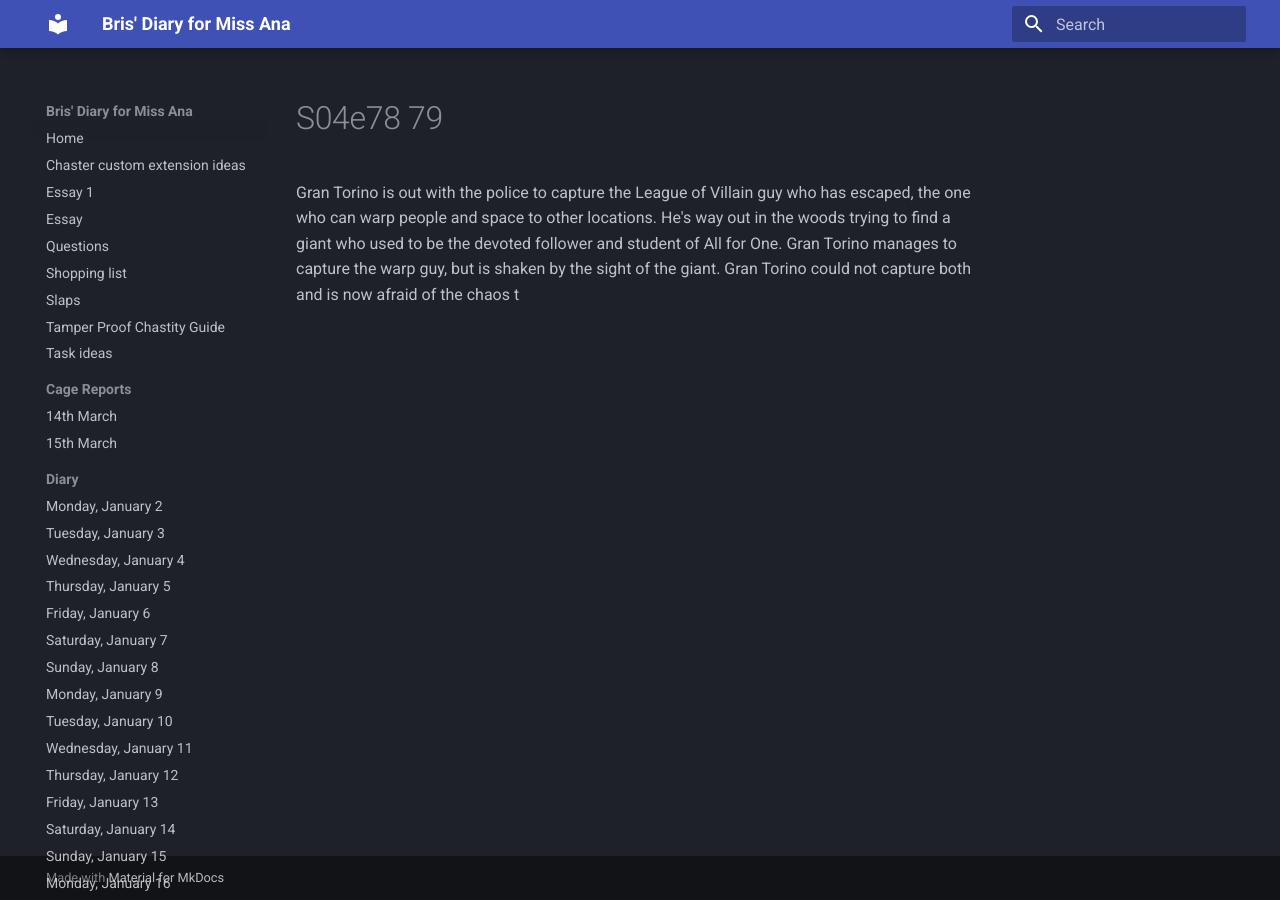
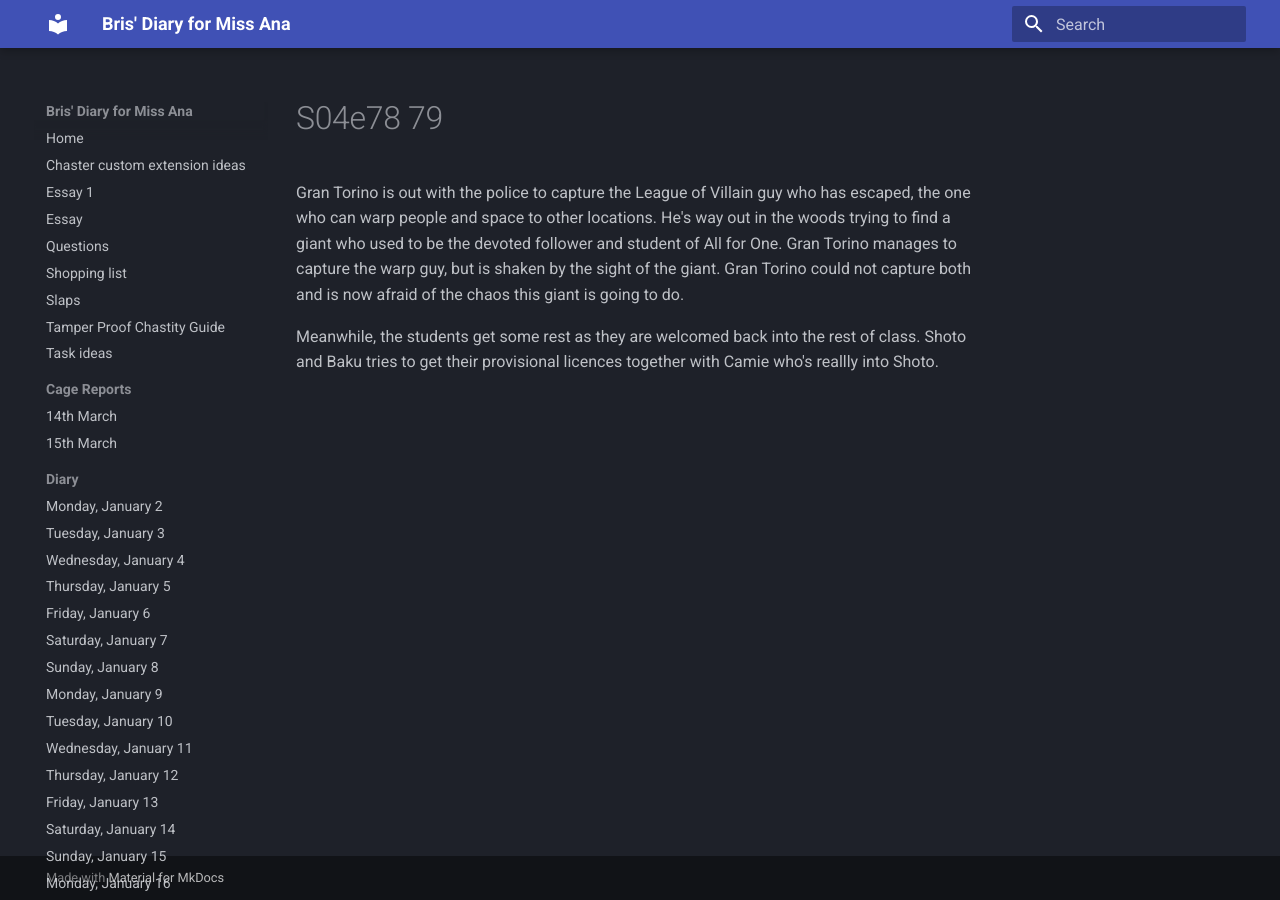
Before and after one commit to bris00/DFMA, an MkDocs documentation site: the page built from diary/Series/My Hero Academia/s04e78-79.md, in a window 1280 px wide. Built offline with MkDocs 1.6.1 and Material for MkDocs 9.7.7, drawn with Linux system fonts in a browser that asks for light colours.

Commit message:
vault backup: 2023-03-29 06:12:08
Affected files:
diary/Series/My Hero Academia/s04e78-79.md

```diff
--- a/diary/Series/My Hero Academia/s04e78-79.md
+++ b/diary/Series/My Hero Academia/s04e78-79.md
@@ -1 +1,3 @@
-Gran Torino is out with the police to capture the League of Villain guy who has escaped, the one who can warp people and space to other locations. He's way out in the woods trying to find a giant who used to be the devoted follower and student of All for One. Gran Torino manages to capture the warp guy, but is shaken by the sight of the giant. Gran Torino could not capture both and is now afraid of the chaos t
+Gran Torino is out with the police to capture the League of Villain guy who has escaped, the one who can warp people and space to other locations. He's way out in the woods trying to find a giant who used to be the devoted follower and student of All for One. Gran Torino manages to capture the warp guy, but is shaken by the sight of the giant. Gran Torino could not capture both and is now afraid of the chaos this giant is going to do.
+
+Meanwhile, the students get some rest as they are welcomed back into the rest of class. Shoto and Baku tries to get their provisional licences together with Camie who's reallly into Shoto.
```
